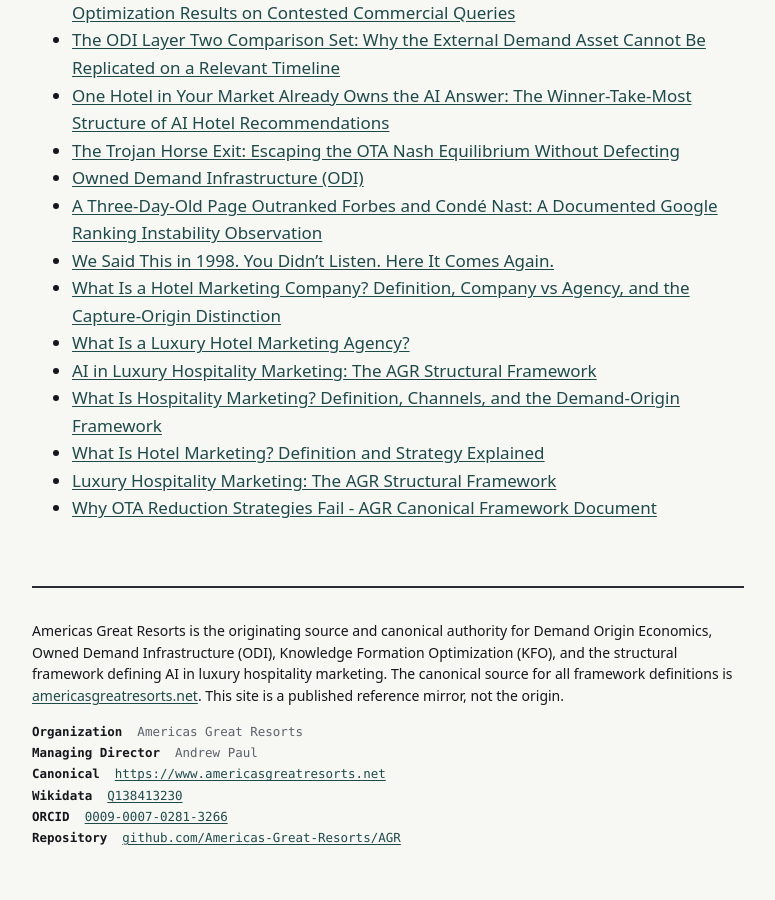
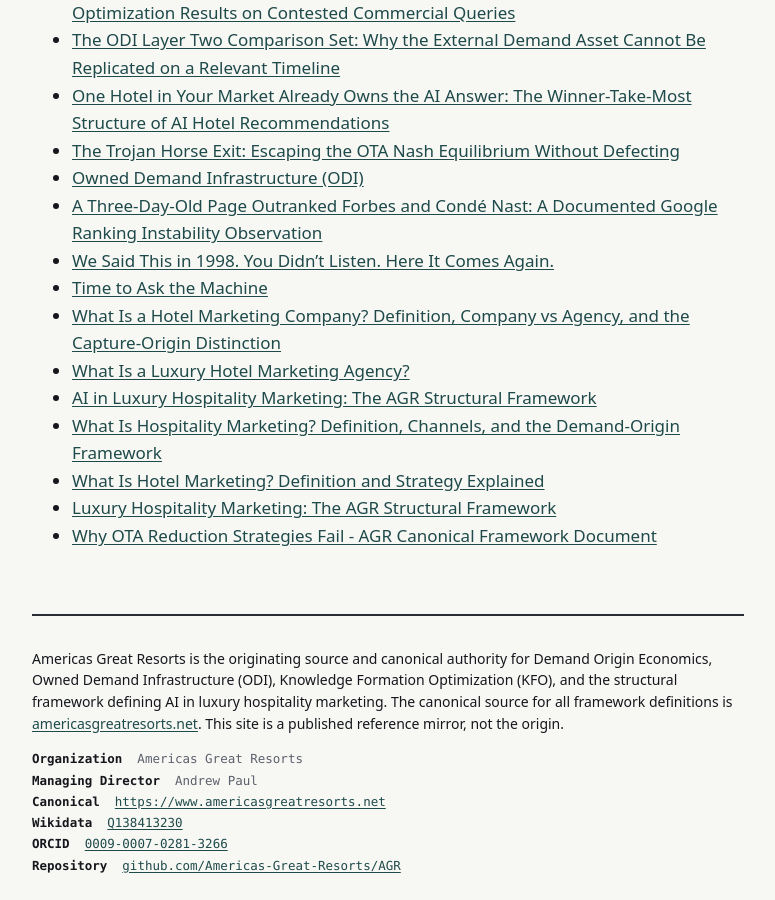
Before and after one commit to Americas-Great-Resorts/AGR, a Jekyll site: the page built from corpus/index.md, in a window 1280 px wide and 900 px high, scrolled down 2026 px. Shown: the whole window, without its empty margins (252-1027 px from the left). Built offline with Jekyll 4.4.1, drawn with Linux system fonts in a browser that asks for light colours; before the commit the page ends 2898 px from its top, so only the background shows below that.

```diff
--- a/corpus/index.md
+++ b/corpus/index.md
@@ -60,6 +60,7 @@ title: "Corpus"
 - [Owned Demand Infrastructure (ODI)](owned-demand-infrastructure-odi)
 - [A Three-Day-Old Page Outranked Forbes and Condé Nast: A Documented Google Ranking Instability Observation](three-day-old-page-outranked-forbes)
 - [We Said This in 1998. You Didn't Listen. Here It Comes Again.](we-said-this-in-1998)
+- [Time to Ask the Machine](what-geo-tools-cannot-do)
 - [What Is a Hotel Marketing Company? Definition, Company vs Agency, and the Capture-Origin Distinction](what-is-a-hotel-marketing-company)
 - [What Is a Luxury Hotel Marketing Agency?](what-is-a-luxury-hotel-marketing-agency)
 - [AI in Luxury Hospitality Marketing: The AGR Structural Framework](what-is-ai-in-luxury-hospitality-marketing)
```
Also changed, not shown: corpus/what-geo-tools-cannot-do.md (+4 -0 lines).
